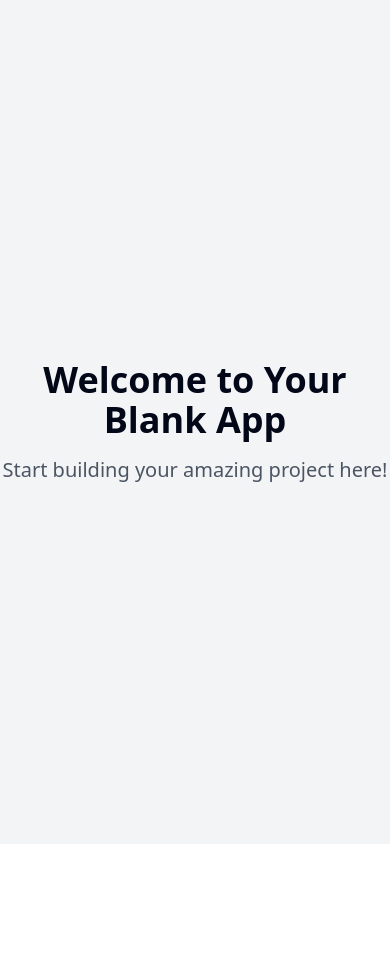
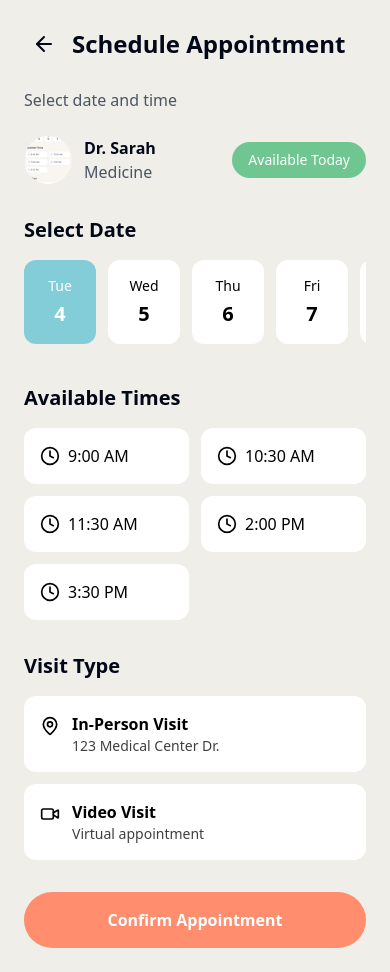
Before and after one commit to pshelke-tebra/pp-appointment, a React (Vite) app: page / in a window 390 px wide. Before the commit the page ends 844 px from the top, so only its background shows below. Built offline with nearby package versions, Linux system fonts and the light colour scheme.

Commit message:
Implement responsive UI
Implement a responsive UI based on a provided image.  The UI will include calendar functionality with clickable dates, a selected date highlight (#83CDD9), and specific color styling for background (#F0EEE8, #6FC691), and buttons (#FF8D6E).

```diff
--- a/src/index.css
+++ b/src/index.css
@@ -1,3 +1,4 @@
+
 @tailwind base;
 @tailwind components;
 @tailwind utilities;
@@ -6,96 +7,65 @@
   :root {
     --background: 0 0% 100%;
     --foreground: 222.2 84% 4.9%;
-
     --card: 0 0% 100%;
     --card-foreground: 222.2 84% 4.9%;
-
     --popover: 0 0% 100%;
     --popover-foreground: 222.2 84% 4.9%;
-
     --primary: 222.2 47.4% 11.2%;
     --primary-foreground: 210 40% 98%;
-
     --secondary: 210 40% 96.1%;
     --secondary-foreground: 222.2 47.4% 11.2%;
-
     --muted: 210 40% 96.1%;
     --muted-foreground: 215.4 16.3% 46.9%;
-
     --accent: 210 40% 96.1%;
     --accent-foreground: 222.2 47.4% 11.2%;
-
     --destructive: 0 84.2% 60.2%;
     --destructive-foreground: 210 40% 98%;
-
     --border: 214.3 31.8% 91.4%;
     --input: 214.3 31.8% 91.4%;
     --ring: 222.2 84% 4.9%;
-
     --radius: 0.5rem;
-
-    --sidebar-background: 0 0% 98%;
-
-    --sidebar-foreground: 240 5.3% 26.1%;
-
-    --sidebar-primary: 240 5.9% 10%;
-
-    --sidebar-primary-foreground: 0 0% 98%;
-
-    --sidebar-accent: 240 4.8% 95.9%;
-
-    --sidebar-accent-foreground: 240 5.9% 10%;
-
-    --sidebar-border: 220 13% 91%;
-
-    --sidebar-ring: 217.2 91.2% 59.8%;
   }
 
-  .dark {
-    --background: 222.2 84% 4.9%;
-    --foreground: 210 40% 98%;
-
-    --card: 222.2 84% 4.9%;
-    --card-foreground: 210 40% 98%;
-
-    --popover: 222.2 84% 4.9%;
-    --popover-foreground: 210 40% 98%;
-
-    --primary: 210 40% 98%;
-    --primary-foreground: 222.2 47.4% 11.2%;
-
-    --secondary: 217.2 32.6% 17.5%;
-    --secondary-foreground: 210 40% 98%;
-
-    --muted: 217.2 32.6% 17.5%;
-    --muted-foreground: 215 20.2% 65.1%;
-
-    --accent: 217.2 32.6% 17.5%;
-    --accent-foreground: 210 40% 98%;
-
-    --destructive: 0 62.8% 30.6%;
-    --destructive-foreground: 210 40% 98%;
-
-    --border: 217.2 32.6% 17.5%;
-    --input: 217.2 32.6% 17.5%;
-    --ring: 212.7 26.8% 83.9%;
-    --sidebar-background: 240 5.9% 10%;
-    --sidebar-foreground: 240 4.8% 95.9%;
-    --sidebar-primary: 224.3 76.3% 48%;
-    --sidebar-primary-foreground: 0 0% 100%;
-    --sidebar-accent: 240 3.7% 15.9%;
-    --sidebar-accent-foreground: 240 4.8% 95.9%;
-    --sidebar-border: 240 3.7% 15.9%;
-    --sidebar-ring: 217.2 91.2% 59.8%;
-  }
-}
-
-@layer base {
   * {
     @apply border-border;
   }
 
   body {
-    @apply bg-background text-foreground;
+    @apply bg-background text-foreground antialiased;
+    -webkit-tap-highlight-color: transparent;
+  }
+
+  /* Smooth scrolling */
+  html {
+    scroll-behavior: smooth;
+  }
+
+  /* Custom scrollbar */
+  ::-webkit-scrollbar {
+    width: 8px;
+    height: 8px;
+  }
+
+  ::-webkit-scrollbar-track {
+    background: transparent;
+  }
+
+  ::-webkit-scrollbar-thumb {
+    background: #ddd;
+    border-radius: 4px;
+  }
+
+  ::-webkit-scrollbar-thumb:hover {
+    background: #ccc;
   }
 }
+
+/* Add smooth transitions */
+@layer utilities {
+  .transition-all {
+    transition-property: all;
+    transition-timing-function: cubic-bezier(0.4, 0, 0.2, 1);
+    transition-duration: 150ms;
+  }
+}
--- a/src/pages/Index.tsx
+++ b/src/pages/Index.tsx
@@ -1,12 +1,148 @@
-// Update this page (the content is just a fallback if you fail to update the page)
+
+import { useState } from "react";
+import { ArrowLeft, Clock, MapPin, Video } from "lucide-react";
+import { cn } from "@/lib/utils";
 
 const Index = () => {
+  const [selectedDate, setSelectedDate] = useState<number | null>(4);
+  const [selectedTime, setSelectedTime] = useState<string | null>(null);
+  const [selectedVisitType, setSelectedVisitType] = useState<"in-person" | "video" | null>(null);
+
+  const dates = [
+    { day: "Tue", date: 4 },
+    { day: "Wed", date: 5 },
+    { day: "Thu", date: 6 },
+    { day: "Fri", date: 7 },
+    { day: "Sat", date: 8 },
+  ];
+
+  const times = [
+    "9:00 AM",
+    "10:30 AM",
+    "11:30 AM",
+    "2:00 PM",
+    "3:30 PM",
+  ];
+
   return (
-    <div className="min-h-screen flex items-center justify-center bg-gray-100">
-      <div className="text-center">
-        <h1 className="text-4xl font-bold mb-4">Welcome to Your Blank App</h1>
-        <p className="text-xl text-gray-600">Start building your amazing project here!</p>
+    <div className="min-h-screen bg-[#F0EEE8] p-6 max-w-md mx-auto">
+      {/* Header */}
+      <div className="flex items-center mb-6">
+        <button className="p-2 hover:bg-black/5 rounded-full transition-colors">
+          <ArrowLeft className="w-6 h-6" />
+        </button>
+        <h1 className="text-2xl font-semibold ml-2">Schedule Appointment</h1>
       </div>
+
+      <p className="text-gray-600 mb-6">Select date and time</p>
+
+      {/* Doctor Profile */}
+      <div className="flex items-center justify-between mb-8">
+        <div className="flex items-center">
+          <img
+            src="/lovable-uploads/642101f0-889a-412f-980d-52073d226f67.png"
+            alt="Dr. Sarah"
+            className="w-12 h-12 rounded-full object-cover"
+          />
+          <div className="ml-3">
+            <h2 className="font-semibold">Dr. Sarah</h2>
+            <p className="text-gray-600">Medicine</p>
+          </div>
+        </div>
+        <span className="bg-[#6FC691] text-white px-4 py-2 rounded-full text-sm">
+          Available Today
+        </span>
+      </div>
+
+      {/* Date Selection */}
+      <h3 className="text-xl font-semibold mb-4">Select Date</h3>
+      <div className="flex gap-3 mb-8 overflow-x-auto pb-2">
+        {dates.map(({ day, date }) => (
+          <button
+            key={date}
+            onClick={() => setSelectedDate(date)}
+            className={cn(
+              "flex flex-col items-center min-w-[72px] p-4 rounded-xl transition-all transform hover:scale-105",
+              selectedDate === date
+                ? "bg-[#83CDD9] text-white"
+                : "bg-white text-black"
+            )}
+          >
+            <span className="text-sm">{day}</span>
+            <span className="text-xl font-semibold mt-1">{date}</span>
+          </button>
+        ))}
+      </div>
+
+      {/* Time Selection */}
+      <h3 className="text-xl font-semibold mb-4">Available Times</h3>
+      <div className="grid grid-cols-2 gap-3 mb-8">
+        {times.map((time) => (
+          <button
+            key={time}
+            onClick={() => setSelectedTime(time)}
+            className={cn(
+              "flex items-center gap-2 p-4 rounded-xl transition-all hover:scale-105",
+              selectedTime === time
+                ? "bg-[#83CDD9] text-white"
+                : "bg-white text-black"
+            )}
+          >
+            <Clock className="w-5 h-5" />
+            {time}
+          </button>
+        ))}
+      </div>
+
+      {/* Visit Type */}
+      <h3 className="text-xl font-semibold mb-4">Visit Type</h3>
+      <div className="space-y-3 mb-8">
+        <button
+          onClick={() => setSelectedVisitType("in-person")}
+          className={cn(
+            "w-full flex items-start gap-3 p-4 rounded-xl transition-all text-left",
+            selectedVisitType === "in-person"
+              ? "bg-[#83CDD9] text-white"
+              : "bg-white text-black"
+          )}
+        >
+          <MapPin className="w-5 h-5 mt-1" />
+          <div>
+            <div className="font-semibold">In-Person Visit</div>
+            <div className="text-sm opacity-75">123 Medical Center Dr.</div>
+          </div>
+        </button>
+
+        <button
+          onClick={() => setSelectedVisitType("video")}
+          className={cn(
+            "w-full flex items-start gap-3 p-4 rounded-xl transition-all text-left",
+            selectedVisitType === "video"
+              ? "bg-[#83CDD9] text-white"
+              : "bg-white text-black"
+          )}
+        >
+          <Video className="w-5 h-5 mt-1" />
+          <div>
+            <div className="font-semibold">Video Visit</div>
+            <div className="text-sm opacity-75">Virtual appointment</div>
+          </div>
+        </button>
+      </div>
+
+      {/* Confirm Button */}
+      <button
+        className="w-full bg-[#FF8D6E] text-white py-4 rounded-full font-semibold hover:opacity-90 transition-opacity"
+        onClick={() => {
+          console.log("Appointment confirmed:", {
+            date: selectedDate,
+            time: selectedTime,
+            visitType: selectedVisitType,
+          });
+        }}
+      >
+        Confirm Appointment
+      </button>
     </div>
   );
 };
```
Also changed, not shown: public/lovable-uploads/642101f0-889a-412f-980d-52073d226f67.png (added).
